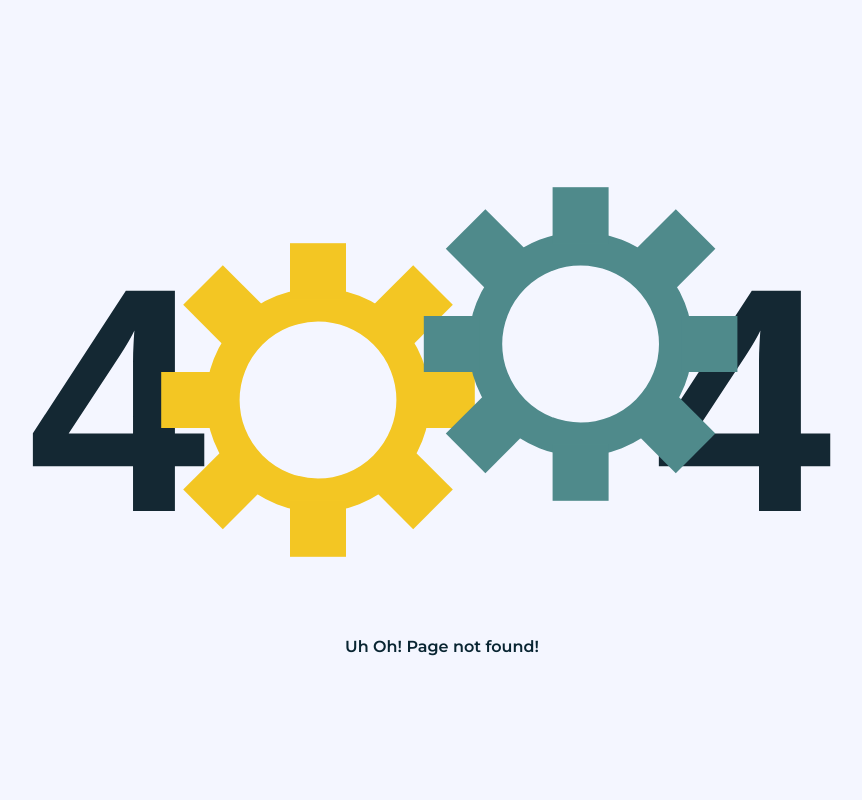
After one commit to bigbugsteve/allatmentok, a PHP site: page /404.php in a window 1280 px wide; the page is wider, and only the part inside the window is pictured. The commit adds this page. Shown: that part, without its empty margins (210-1072 px from the left). Run offline with PHP 8.4, Linux system fonts and the light colour scheme.

Commit message:
upload.php access only logdInUser + add 404.php

```diff
--- /dev/null
+++ b/404.css
@@ -0,0 +1,130 @@
+@import url("https://fonts.googleapis.com/css2?family=Poppins:wght@700&display=swap" rel="stylesheet");
+
+@import url("https://fonts.googleapis.com/css?family=Montserrat:400,500,600,700");
+
+*{
+  margin:0;
+  padding:0;
+  box-sizing:border-box;
+}
+
+body{
+  overflow:hidden;
+  background-color: #f4f6ff;
+}
+
+.container{
+  width:100vw;
+  height:100vh;
+  display: flex;
+  justify-content: center;
+  align-items: center;
+  font-family: "Poppins", sans-serif;
+  position: relative;
+  left:6vmin;
+  text-align: center;
+}
+
+.cog-wheel1, .cog-wheel2{
+  transform:scale(0.7);
+}
+
+.cog1, .cog2{
+  width:40vmin;
+  height:40vmin;
+  border-radius:50%;
+  border:6vmin solid #f3c623;
+  position: relative;
+}
+
+
+.cog2{
+  border:6vmin solid #4f8a8b;
+}
+
+.top, .down, .left, .right, .left-top, .left-down, .right-top, .right-down{
+  width:10vmin;
+  height:10vmin;
+  background-color: #f3c623;
+  position: absolute;
+}
+
+.cog2 .top,.cog2  .down,.cog2  .left,.cog2  .right,.cog2  .left-top,.cog2  .left-down,.cog2  .right-top,.cog2  .right-down{
+  background-color: #4f8a8b;
+}
+
+.top{
+  top:-14vmin;
+  left:9vmin;
+}
+
+.down{
+  bottom:-14vmin;
+  left:9vmin;
+}
+
+.left{
+  left:-14vmin;
+  top:9vmin;
+}
+
+.right{
+  right:-14vmin;
+  top:9vmin;
+}
+
+.left-top{
+  transform:rotateZ(-45deg);
+  left:-8vmin;
+  top:-8vmin;
+}
+
+.left-down{
+  transform:rotateZ(45deg);
+  left:-8vmin;
+  top:25vmin;
+}
+
+.right-top{
+  transform:rotateZ(45deg);
+  right:-8vmin;
+  top:-8vmin;
+}
+
+.right-down{
+  transform:rotateZ(-45deg);
+  right:-8vmin;
+  top:25vmin;
+}
+
+.cog2{
+  position: relative;
+  left:-10.2vmin;
+  bottom:10vmin;
+}
+
+h1{
+  color:#142833;
+}
+
+.first-four{
+  position: relative;
+  left:6vmin;
+  font-size:40vmin;
+}
+
+.second-four{
+  position: relative;
+  right:18vmin;
+  z-index: -1;
+  font-size:40vmin;
+}
+
+.wrong-para{
+  font-family: "Montserrat", sans-serif;
+  position: absolute;
+  bottom:15vmin;
+  padding:3vmin 12vmin 3vmin 3vmin;
+  font-weight:600;
+  color:#092532;
+}
--- /dev/null
+++ b/404.php
@@ -0,0 +1,42 @@
+<!DOCTYPE html>
+<head>
+    <title>404</title>
+    <link rel="stylesheet" type="text/css" href="404.css" />
+    <script type="module" src="404.js"></script>
+</head>
+<body>
+<script src="404.js"></script>
+<div class="container">
+  <h1 class="first-four">4</h1>
+  <div class="cog-wheel1">
+      <div class="cog1">
+        <div class="top"></div>
+        <div class="down"></div>
+        <div class="left-top"></div>
+        <div class="left-down"></div>
+        <div class="right-top"></div>
+        <div class="right-down"></div>
+        <div class="left"></div>
+        <div class="right"></div>
+    </div>
+  </div>
+
+  <div class="cog-wheel2">
+    <div class="cog2">
+        <div class="top"></div>
+        <div class="down"></div>
+        <div class="left-top"></div>
+        <div class="left-down"></div>
+        <div class="right-top"></div>
+        <div class="right-down"></div>
+        <div class="left"></div>
+        <div class="right"></div>
+    </div>
+  </div>
+ <h1 class="second-four">4</h1>
+  <p class="wrong-para">Uh Oh! Page not found!</p>
+</div>
+</body>
+</html>
+
+<!-- https://codepen.io/1832Manaswini/pen/Vwezyjx -->
--- a/src/pages/upload.php
+++ b/src/pages/upload.php
@@ -31,6 +31,12 @@
     }
 ?>
 
+<?php
+if(!isset($_SESSION['login'])){
+    die(header("location: 404.php"));
+    }
+?>
+
 <div class="global-container">
 	<div class="card login-form bg-purple text-white">
         <div class="card-body">
```
Also changed, not shown: 404.js (added, +34 -0 lines), src/pages/index.php (+3 -12 lines).
